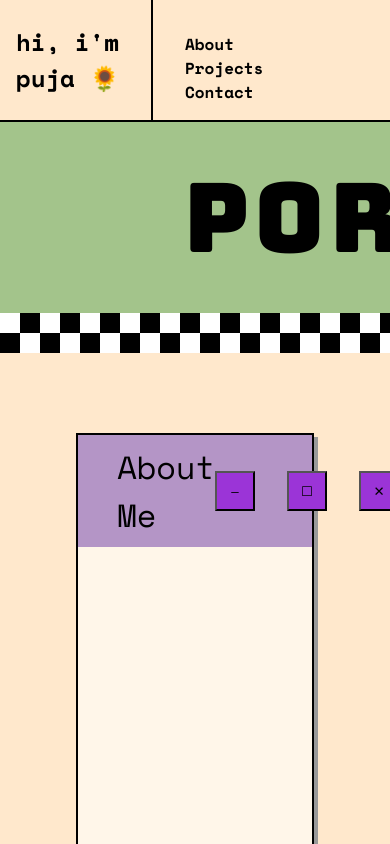
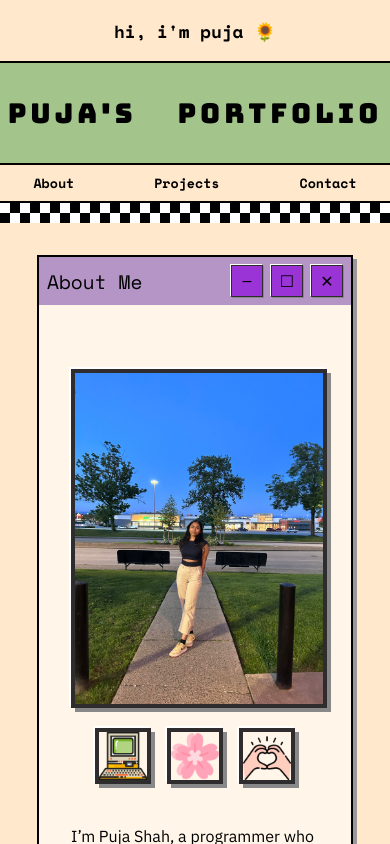
Before and after one commit to Puja304/pujas-portfolio, a React (Create React App) app in the folder frontend/: page / in a window 390 px wide. Built offline with nearby package versions, Linux system fonts and the light colour scheme.

Commit message:
fix: made the layout responsive for mobiles as well

```diff
--- a/frontend/package.json
+++ b/frontend/package.json
@@ -11,7 +11,7 @@
     "react": "^19.1.0",
     "react-dom": "^19.1.0",
     "react-icons": "^5.5.0",
-    "react-scripts": "5.0.1",
+    "react-scripts": "^5.0.1",
     "web-vitals": "^2.1.4"
   },
   "scripts": {
--- a/frontend/src/App.css
+++ b/frontend/src/App.css
@@ -25,14 +25,13 @@ body{
 .my-intro{
     padding-left: 1rem;
     font-family: "Space Mono";
-    font-size: 1.5rem;
+    font-size: clamp(1.1rem, 2vw, 1.5rem);
     font-weight: bold;
 }
 
 .menu{
     padding-top : 2rem;
     font-family: "Space Mono";
-    font-size: 1rem;
     border-left: 0.15rem solid black;
 }
 
@@ -40,9 +39,8 @@ body{
     padding: 0 2rem;
     background-color: #FFE8CC;
     font-family: "Space Mono";
-    font-size: 1rem;
     border: none;
-     font-weight: bold;
+    font-weight: bold;
 
 }
 
@@ -52,16 +50,83 @@ body{
     text-decoration-thickness: 0.2rem;
 }
 
+@media (max-width: 600px) {
+    .header {
+        flex-direction: column;
+        align-items: center;
+        text-align: center;
+    }
+
+    .my-intro {
+        padding-left: 0;
+    }
+
+    .menu {
+        border-left: none;          /* remove vertical line */
+        border-top: 0.15rem solid black; /* replace with horizontal line */
+        width: 100%;
+        display: flex;
+        justify-content: center;
+        gap: 1rem;
+        padding-top: 1rem;
+        /* padding-bottom: 0.2rem; */
+        display: none;
+    }
+
+    .menu button {
+        padding: 0rem 1rem;
+
+    }
+}
+
+@media (max-width: 600px) {
+    .header-phone {
+      display:flex;
+      justify-content: space-between;
+      border-bottom : 0.15rem solid black;
+      flex-direction: column;
+      align-items: center;
+      text-align: center;
+    }
+
+    .menu-phone {
+        font-family: "Space Mono";
+        border-left: none;          /* remove vertical line */
+        border-top: 0.15rem solid black; /* replace with horizontal line */
+        width: 100%;
+        display: flex;
+        justify-content: center;
+        align-items: center;
+        gap: 1rem;
+    }
+
+    .menu-phone button {
+      padding: 0.5rem 2rem;
+      background-color: #FFE8CC;
+      font-family: "Space Mono";
+      border: none;
+      font-weight: bold;
+    }
+}
+
+@media (min-width: 1200px){
+  .header-phone{
+    display: none;
+  }
+}
+
 /* green title div */
 .title{
     display: flex;
     justify-content: center;
     background-color: #A3C48B;
     font-family: "Bungee";
-    font-size: 6rem;
-    padding: 2rem 0;
-    letter-spacing: 0.3rem;
-    word-spacing: 12rem;
+    font-size: clamp(1rem, 7vw, 6rem);
+    padding: 2rem 1rem;
+    letter-spacing: clamp(0.1rem, 1vw, 0.3rem);
+    word-spacing: clamp(1rem, 8vw, 12rem);
+    max-width: 100vw;
+    overflow:hidden;
 }
 
 .title-letter {
@@ -81,100 +146,161 @@ body{
 
 /* checkerboard */
 .checkboard {
-  height: 40px;
+  --size: clamp(20px, 5vw, 40px); /* size of each square */
+
+  height: var(--size);
   background-color: white;
+
   background-image:
     linear-gradient(45deg, #000 25%, transparent 25%),
     linear-gradient(-45deg, #000 25%, transparent 25%),
     linear-gradient(45deg, transparent 75%, #000 75%),
     linear-gradient(-45deg, transparent 75%, #000 75%);
-  background-size: 40px 40px;
-  background-position: 0 0, 0 20px, 20px -20px, -20px 0px;
+
+  background-size: var(--size) var(--size);
+  background-position:
+    0 0,
+    0 var(--half),
+    var(--half) calc(-1 * var(--half)),
+    calc(-1 * var(--half)) 0;
+}
+
+.checkboard {
+  --half: calc(var(--size) / 2);
 }
 
 
+
 /* about me section */
-.about-me
-{
+/* --- About Me Section --- */
+.about-me {
     display: flex;
     justify-content: center;
     background-color: #FFE8CC;
+    padding: clamp(2rem, 5vw, 5rem) 0; /* vertical padding scales */
+
 }
 
-.about-window{
-    margin: 5rem;
-    width: 60%;
+.about-window {
+    width: clamp(300px, 80%, 1000px);   /* dynamic width */
     background-color: #FFF6E9;
     border: 2px solid #000;
-     box-shadow: 4px 4px #999;
+    box-shadow: 4px 4px #999;
+    display: flex;
+    flex-direction: column;
+    gap: clamp(2rem, 3vw, 5rem);
 }
 
-.title-bar{
+/* Title bar */
+.title-bar {
     display: flex;
-    justify-content: space-between;
+    justify-content: space-between; /* title left, buttons right */
+    align-items: center;
+    width: 100%;                    /* full width of parent */
     background-color: #B495C6;
-    padding: 0.5rem;
-    padding-left: 2ch;
+    padding: clamp(0.5rem, 0.5vw, 1rem); /* uniform padding */
+    padding-left:clamp(0.5rem, 1vw, 1rem);
+    padding-right:clamp(0.5rem, 1vw, 1rem);
+    box-sizing: border-box;         /* include padding in width */
     font-family: 'Space Mono';
-    font-size: 2rem;
+    font-size: clamp(1.5rem, 2.5vw, 2rem);
 }
 
-.buttons{
-    display: flex;
-    gap: 2rem;
-    padding-right: 1rem;
-    align-self: center;
+.about-title {
+    flex-shrink: 0; /* prevent text from shrinking */
+    font-size: clamp(1rem, 5vw, 2rem);
 }
 
-.buttons button{
-    height: 2.5rem;
-    width: 2.5rem;
-    background-color: #9B34D7;
+.buttons {
+    display: flex;
+    gap: clamp(0.5rem, 1vw, 2rem); /* gap between buttons */
 }
 
-.buttons button:hover{
+.buttons button {
+    height: clamp(2rem, 3vw, 2.5rem);
+    width: clamp(2rem, 3vw, 2.5rem);
+    background-color: #9B34D7;
+    border: none;
+    cursor: pointer;
+    font-size: clamp(1rem, 2vw, 1.2rem);
+    border: 2px solid #2e2c2c;
+    box-shadow: 2px 2px 0 #888, -2px -2px 0 #fff;
+}
+
+.buttons button:hover {
     background-color: #F7A5A8;
 }
 
-.window-body{
+/* Window body */
+.window-body {
+    padding: clamp(2rem, 4vw, 5rem);
     display: grid;
-    grid-template-columns: auto 1fr;
-    align-items: center;
-    gap: 5rem;
-    padding: 5rem;
-}
-.text{
-    font-family: 'IBM Plex Sans';
-    padding-bottom: 5rem;
+    grid-template-columns: 1fr auto; /* text gets flexible width */
+    gap: clamp(2rem, 9vw, 20rem);
+    align-items: start;
 }
 
-.picture-side{
-    width: max-content;
-    align-self: center;
+/* Text styling */
+.text {
+    font-family: 'IBM Plex Sans';
+    font-size: clamp(1rem, 0.8vw, 1.2rem);
+    line-height: 1.6;
+    width: 100%;
+}
+
+/* Picture + emojis container */
+.picture-side {
     display: flex;
     flex-direction: column;
+    align-items: center;
+    width: 135%;
+    gap: clamp(1rem, 2vw, 2rem);
+    max-width: clamp(20rem, 25vw, 25rem); /* picture-side scales */
 }
 
-.my-pic img{
-    width: 20rem;
+/* Picture scales with container */
+.my-pic img {
+    width: 100%;   /* fill picture-side width */
     height: auto;
+    border: 4px solid #2e2c2c;
+    box-shadow: 4px 4px 0 #888, -2px -2px 0 #fff;
 }
 
-.emojis{
+/* Emojis container stays consistent */
+.emojis {
     display: flex;
-    justify-content: space-between;
-    margin-top: 2rem;
-}
-.emojis img{
-    height: 3rem;
-    width: 3rem;
+    justify-content: center;
+    gap: clamp(1rem, 3vw, 2rem);
 }
 
-.picture-side img{
-    border: 4px solid #2e2c2c;           /* light gray outer border */
-    box-shadow:
-    4px 4px 0 #888,                    /* bottom-right shadow */
-    -2px -2px 0 #fff;
+/* Emojis fixed size */
+.emojis img {
+    width: 3rem;
+    height: 3rem;
+    border: 4px solid #2e2c2c;
+    box-shadow: 4px 4px 0 #888, -2px -2px 0 #fff;
+}
+
+
+/* --- Layout adjustments for smaller screens --- */
+@media (max-width: 800px) {
+    .window-body {
+        display: flex;
+        flex-direction: column; /* stack text above image */
+        gap: clamp(1.5rem, 3vw, 3rem);
+    }
+
+    .picture-side {
+        flex-direction: row;  /* image + emojis side by side */
+        flex-wrap: wrap;
+        justify-content: center;
+        width: 100%;
+    }
+
+    .buttons button{
+      border: 1px solid #2e2c2c;
+      box-shadow: 1px 1px 0 #888, -1px -1px 0 #fff;
+    }
 }
 
 
@@ -183,7 +309,8 @@ body{
 
 .projects-title{
     background-color: #FF974D;
-    width: 10%;
+    width: fit-content;
+    padding: 0rem 1rem;
     justify-items: center;
     margin-left: 7rem;
     margin-top: 3rem;
@@ -204,16 +331,18 @@ body{
 .sorting{
     font-family: 'IBM Plex Sans';
     display: flex;
-    gap: 2rem;
+    max-width: 100vw;
+    gap: clamp(0.1rem, 1vw, 2rem);
     justify-content: end;
-    padding-right: 8.5rem;
+    font-size: clamp(0rem, 3vw, 1rem);
+    padding-right: clamp(0rem,8vw,15rem);
 }
 
 .sorting button{
     background-color: #FFE8CC;
     border: none;
     font-family: 'IBM Plex Sans';
-    font-size: medium;
+    font-size: clamp(0rem, 3vw, 1rem);
 }
 
 .sorting button:hover{
@@ -229,6 +358,14 @@ body{
     justify-content: center;
     justify-items: center;
     row-gap: 4rem;
+}
+
+@media (max-width: 600px) {
+    .projects-grid {
+        grid-template-columns: 1fr; /* single column */
+        gap: 1.5rem;               /* reduce gaps for small screens */
+        row-gap: 2rem;
+    }
 }
 
 .project-tile {
@@ -247,7 +384,11 @@ body{
   padding: 0%
 }
 
-
+@media (max-width: 600px){
+  .project-tile{
+    width: 70%;
+  }
+}
 
 .project-tile:hover {
   transform: translateY(-2px);
@@ -331,7 +472,8 @@ body{
     align-self: flex-start;
     text-align: center;
     background-color: #FF974D;
-    width: 10%;
+    width: fit-content;
+    padding: 0rem 1rem;
     justify-items: center;
     margin-left: 7rem;
     margin-top: 3rem;
@@ -381,7 +523,6 @@ body{
   background: #000;
 }
 
-
 .contact-tile{
     display: flex;
     flex-direction: column;
@@ -416,7 +557,38 @@ body{
     text-decoration-thickness: 0.2rem;
 }
 
+@media (max-width: 600px) {
+  .contact-grid {
+    grid-template-columns: repeat(2, 1fr);
+    gap: 1rem; /* optional spacing between tiles */
+  }
 
+  .contact-tile{
+    width: 45vw;
+    display: flex;
+    justify-content: center;
+  }
+
+  .contact-icon img{
+    height: 1.5rem;
+    width: 1.5rem;
+}
+
+.contact-text{
+   text-align: center;
+   font-family: 'IBM Plex Sans';
+   font-size:3vw;
+}
+
+.contact-grid > *{
+  border: none;
+}
+
+.contact-grid > *::before,
+.contact-grid > *::after {
+    display: none;
+}
+}
 
 
 
@@ -612,6 +784,122 @@ body{
   background-blend-mode: difference;
 }
 
+@media (max-width: 900px) {
+  .project-window {
+    min-width: 85vw;
+    max-height: 95vh;
+    min-height: 70vh;
+    box-sizing: border-box;
+    overflow-x: hidden;
+  }
+
+  .project-title-bar {
+    flex-direction: row;
+    justify-content: space-between;
+    align-items: center;
+    font-size: clamp(1rem, 1vw, 1.1rem);
+    padding: 0.25rem 0.5rem;
+    width: 100%;
+  }
+
+
+  .info-group {
+    flex-direction: column;
+    align-items: flex-start;
+    /* min-width: fit-content; */
+    flex-wrap: wrap;
+    line-height: 0.5;
+
+  }
+    .project-name{
+    font-size: clamp(0rem, 3vw, 1.1rem);
+  }
+
+  .status,
+  .date {
+    font-size: clamp(0.7rem, 3vw, 0.85rem);
+    padding: 0 0.3rem;
+    display: none;
+  }
+
+  .modal-buttons button {
+    width: 1.5rem;      /* smaller width */
+    height: 1.5rem;     /* smaller height */
+    font-size: 0.5rem;  /* smaller text */
+    padding: 0;       /* remove extra padding if any */
+  }
+
+  .modal-buttons {
+    margin-top: 0.5rem;
+    gap: 0.5rem;      /* optional: reduce gap between buttons */
+    padding-right: rem; /* optional: reduce padding on the right */
+  }
+
+  .github-note{
+    font-size: 3vw;
+  }
+  .project-win-body {
+    width: 90%;
+    padding: 0 1rem;
+  }
+
+  .description {
+    width: 100%;
+    font-size: clamp(0.85rem, 3vw, 1rem);
+  }
+
+  .middle-bar {
+    flex-direction: column;
+    width: 100%;
+    margin-bottom: 1.5rem;
+  }
+
+  .learnt,
+  .mode,
+  .difficulty {
+    width: 100%;
+    border-right: none;
+    border-bottom: 0.2rem solid black;
+    padding: 0.75rem 0;
+    text-align: center;
+  }
+
+  .difficulty span {
+    font-size: 2rem;
+  }
+
+  .last-half {
+    flex-direction: column;
+    width: 100%;
+    margin-bottom: 1.5rem;
+    align-items: center;
+    gap: 1rem;
+  }
+
+  .last-half img {
+    width: 10rem;
+  }
+
+  .lang-fram {
+    flex-direction: column;
+    width: 100%;
+    gap: 0.5rem;
+  }
+
+  .language,
+  .frameworks {
+    width: 100%;
+    text-align: center;
+    font-size: clamp(0.85rem, 3vw, 1rem);
+  }
+
+  .vertical-checks {
+    width: 2rem;
+  }
+}
+
+
+
 
 
 
--- a/frontend/src/MainPage.js
+++ b/frontend/src/MainPage.js
@@ -7,6 +7,7 @@ import About from './About'
 import Projects from './Projects'
 import Contact from './Contact'
 import Animated from './Animated'
+import MenuPhone from './MenuPhone'
 
 const MainPage = () => {
 
@@ -22,6 +23,13 @@ const MainPage = () => {
           scrollToContact={() => contactRef.current?.scrollIntoView({ behavior: 'smooth' })}
         />
         <Title/>
+        <div>
+          <MenuPhone
+          scrollToAbout={() => aboutRef.current?.scrollIntoView({ behavior: 'smooth' })}
+          scrollToProjects={() => projectsRef.current?.scrollIntoView({ behavior: 'smooth' })}
+          scrollToContact={() => contactRef.current?.scrollIntoView({ behavior: 'smooth' })}
+          />
+        </div>
         <Checkboard/>
         <div ref={aboutRef}>
           <About/>
--- /dev/null
+++ b/frontend/src/MenuPhone.js
@@ -0,0 +1,15 @@
+import React from 'react'
+
+const MenuPhone = ({ scrollToAbout, scrollToProjects, scrollToContact }) => {
+  return (
+    <div className='header-phone'>
+        <div className='menu-phone'>
+            <button onClick={scrollToAbout}>About</button>
+            <button onClick={scrollToProjects}>Projects</button>
+            <button onClick={scrollToContact}>Contact</button>
+        </div>
+    </div>
+  )
+}
+
+export default MenuPhone
```
Also changed, not shown: frontend/src/Projects.js (+45 -18 lines), 1 other file (tests, documents, lock files or other folders).
